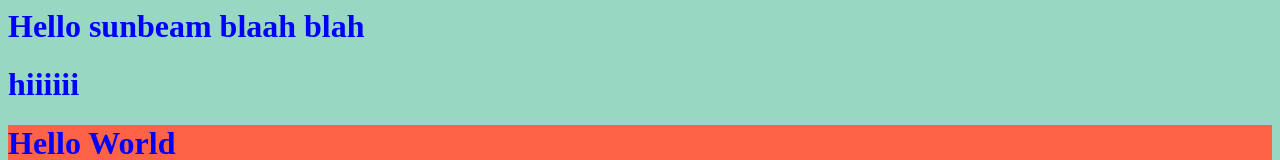
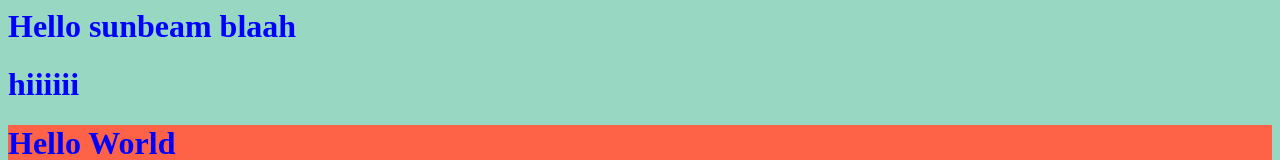
Before and after one commit to 0025swap/html-demo-1, a plain HTML site: page index.html in a window 1280 px wide. Shown: the top 160 px of the page. Drawn offline with Linux system fonts and the light colour scheme.

Commit message:
change blah blah

```diff
--- a/index.html
+++ b/index.html
@@ -1,4 +1,4 @@
-<h1>Hello sunbeam blaah blah </h1>
+<h1>Hello sunbeam blaah </h1>
 <h1>hiiiiii </h1>
 <!DOCTYPE html>
 <html>
```
